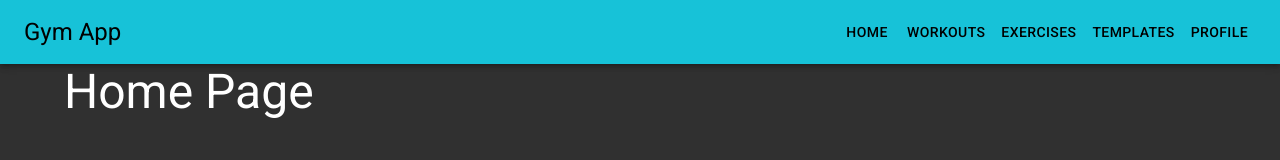
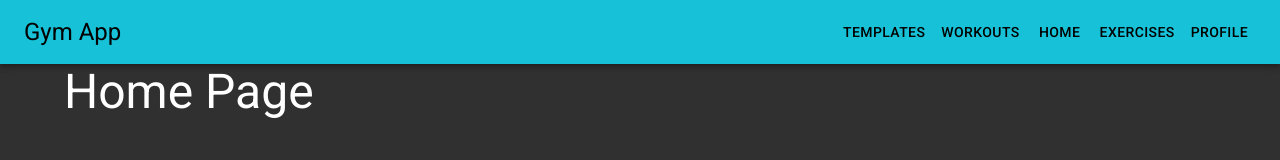
Before and after one commit to toukolonka/gym, a React (Create React App) app in the folder client/: page / in a window 1280 px wide. Shown: the top 160 px of the page. Built offline with nearby package versions, Linux system fonts and the light colour scheme.

Commit message:
Modified navbar

```diff
--- a/client/src/components/NavigationBar/NavigationBar.jsx
+++ b/client/src/components/NavigationBar/NavigationBar.jsx
@@ -10,13 +10,13 @@ const NavigationBar = () => (
   <Box sx={{ flexGrow: 1, display: { xs: 'none', sm: 'block' } }}>
     <AppBar position="static" enableColorOnDark color="primary">
       <Toolbar>
-        <Typography variant="h5" component="h5" sx={{ flexGrow: 1 }} color="inherit">
+        <Typography variant="h5" sx={{ flexGrow: 1 }} color="inherit">
           Gym App
         </Typography>
+        <Button color="inherit" component={Link} to="/templates">Templates</Button>
+        <Button color="inherit" component={Link} to="/workouts">Workouts</Button>
         <Button color="inherit" component={Link} to="/">Home</Button>
-        <Button color="inherit" component={Link} to="/workouts">Workouts</Button>
         <Button color="inherit" component={Link} to="/exercises">Exercises</Button>
-        <Button color="inherit" component={Link} to="/templates">Templates</Button>
         <Button color="inherit" component={Link} to="/profile">Profile</Button>
       </Toolbar>
     </AppBar>
```
